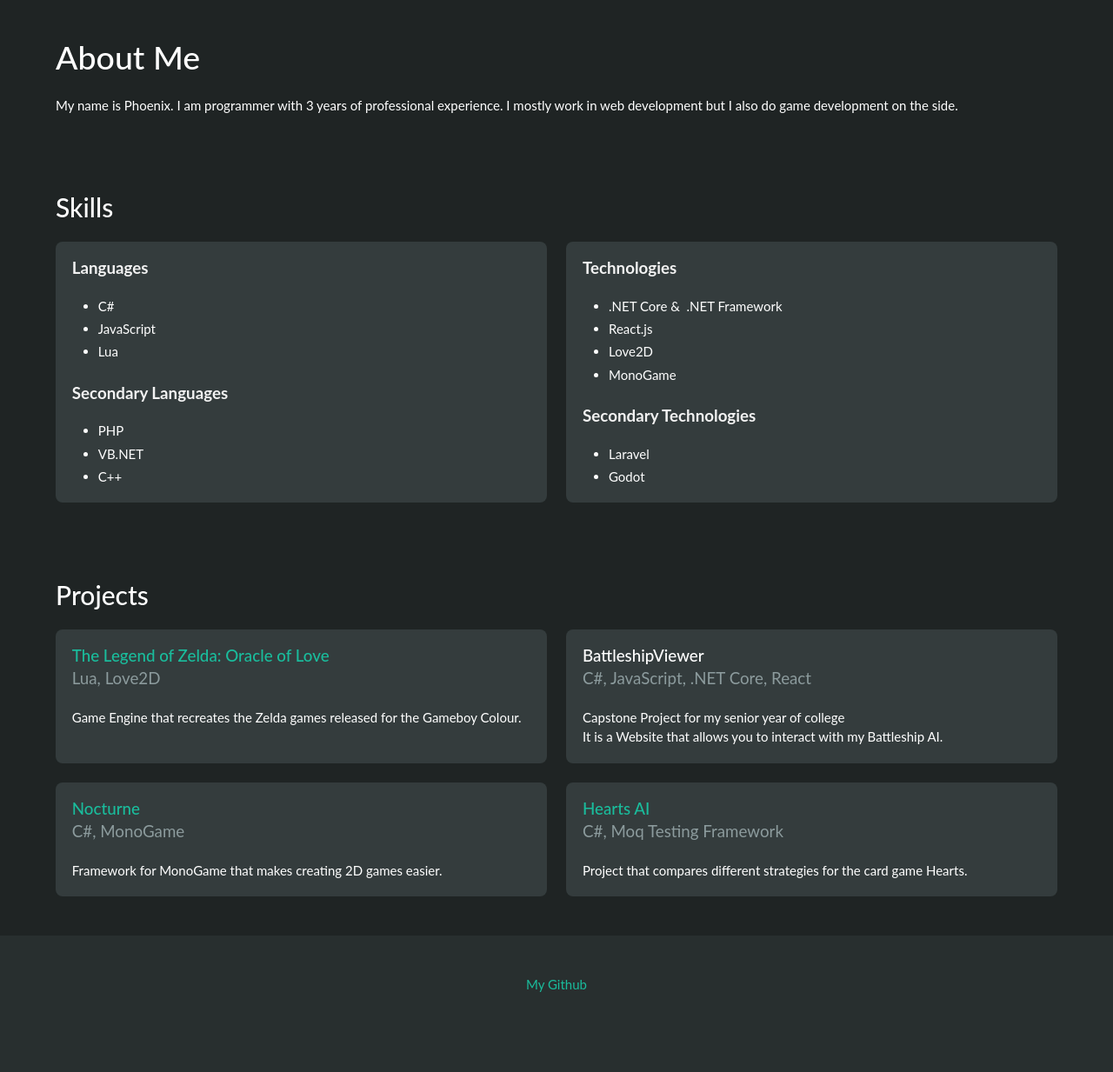
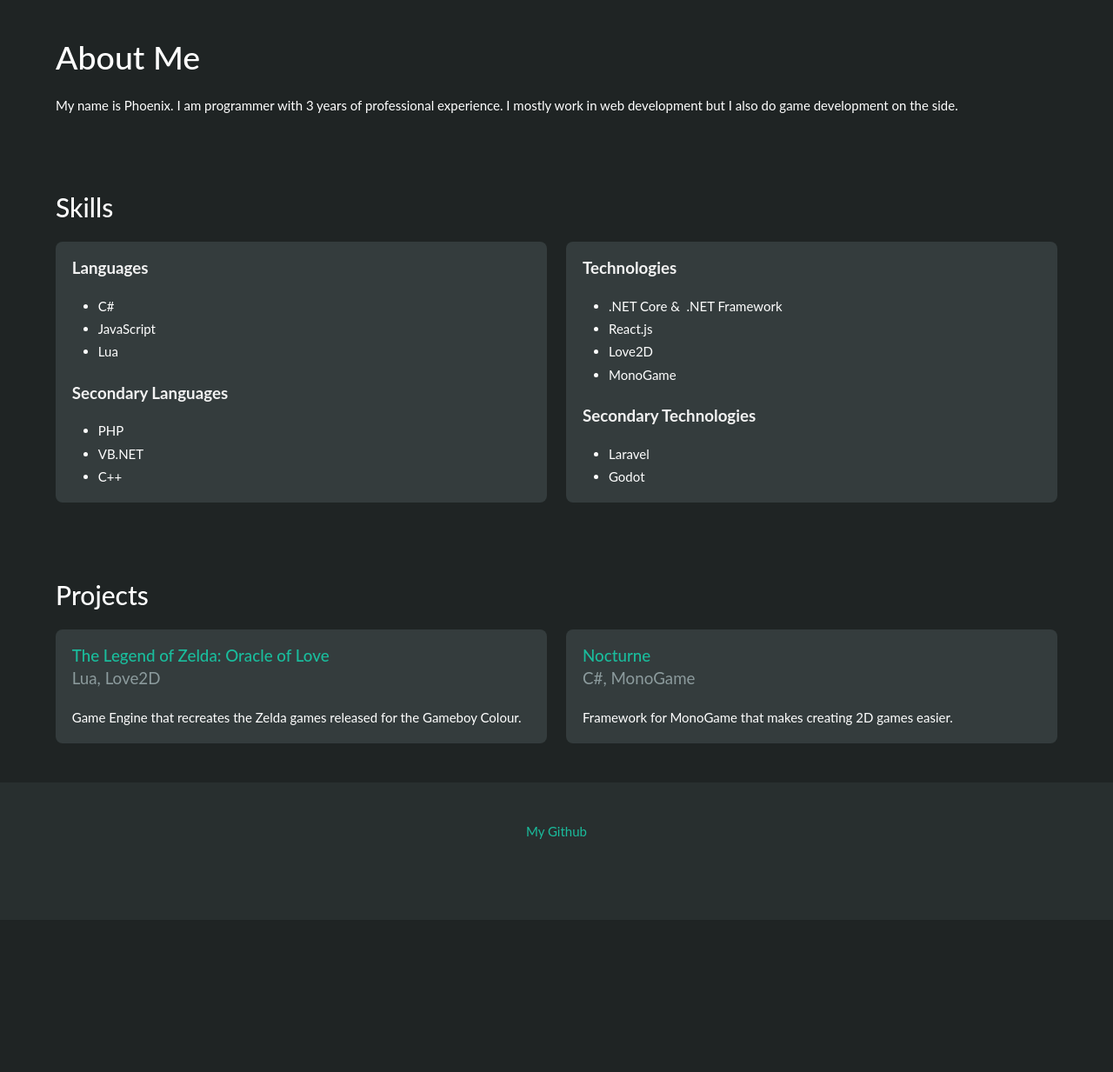
Before and after one commit to PhoenixAran/PhoenixAran.github.io, a Jekyll site: the page built from index.html, in a window 1280 px wide. Shown: the whole page at 87% size. Built offline with Jekyll 4.4.1, drawn with Linux system fonts in a browser that asks for light colours; after the commit the page ends 1058 px from its top, so only the background shows below that.

Commit message:
i don't care much for flexing my college projects anymore

```diff
--- a/index.html
+++ b/index.html
@@ -71,33 +71,10 @@ title: About Me
       </div>
       <div class="tile is-parent">
         <article class="tile is-child box">
-          <h3 class="title is-5">BattleshipViewer</h3>
-          <h4 class="subtitle">C#, JavaScript, .NET Core, React</h4>
-          <p>
-            Capstone Project for my senior year of college
-          </p>
-          <p>
-            It is a Website that allows you to interact with my Battleship AI.
-          </p>
-        </article>
-      </div>
-    </div>
-    <div class="tile is-ancestor">
-      <div class="tile is-parent">
-        <article class="tile is-child box">
           <h3 class="title is-5"><a target="_blank" href="https://github.com/PhoenixAran/Nocturne">Nocturne</a></h3>
           <h4 class="subtitle">C#, MonoGame</h4>
           <p>
             Framework for MonoGame that makes creating 2D games easier.
-          </p>
-        </article>
-      </div>
-      <div class="tile is-parent">
-        <article class="tile is-child box">
-          <h3 class="title is-5"><a target="_blank" href="https://github.com/PhoenixAran/HeartsAI">Hearts AI</a></h3>
-          <h4 class="subtitle">C#, Moq Testing Framework</h4>
-          <p>
-            Project that compares different strategies for the card game Hearts.
           </p>
         </article>
       </div>
```
Also changed, not shown: 404.md (added, +7 -0 lines), _layouts/404.html (added, +10 -0 lines), _posts/2021-01-05-player-state-machine.md (+1 -0 lines).
